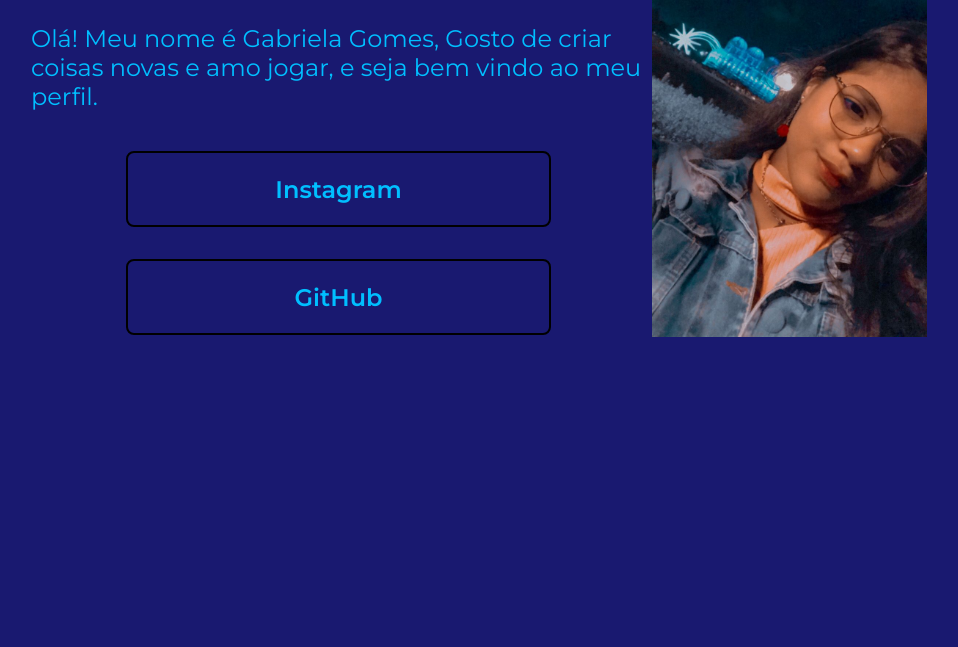
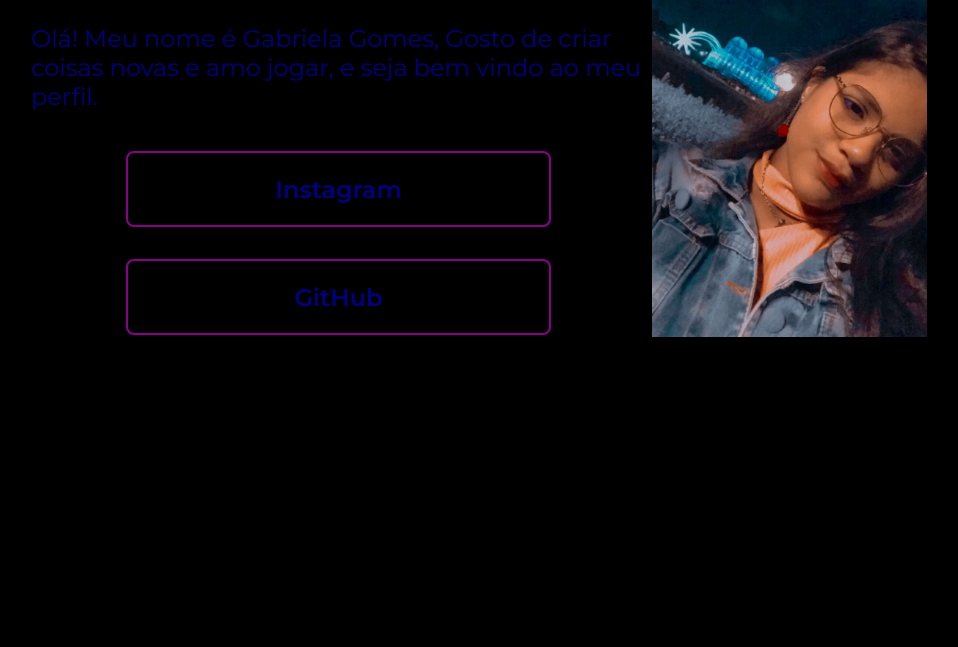
Before and after one commit to gabrielagc19/portifolio-gabrielagomes, a plain HTML site: page index.html in a window 1280 px wide. Shown: the part 281-928 px from the top of the page, without its empty margins (161-1119 px from the left). Drawn offline with nearby package versions, Linux system fonts and the light colour scheme.

Commit message:
09/10/2024

```diff
--- a/style.css
+++ b/style.css
@@ -1,9 +1,9 @@
 @import url('https://fonts.googleapis.com/css2?family=Krona+One&family=Montserrat:ital,wght@0,100..900;1,100..900&display=swap');
 
 :root{
-  --cor-fundo: #191970;
-  --cor-destaque: #000000;
-  --cor-texto: #00BFFF;
+  --cor-fundo: #000000;
+  --cor-destaque: #8B008B;
+  --cor-texto: #000080;
 }
 
 /* o * seleciona todas as tags */
```
